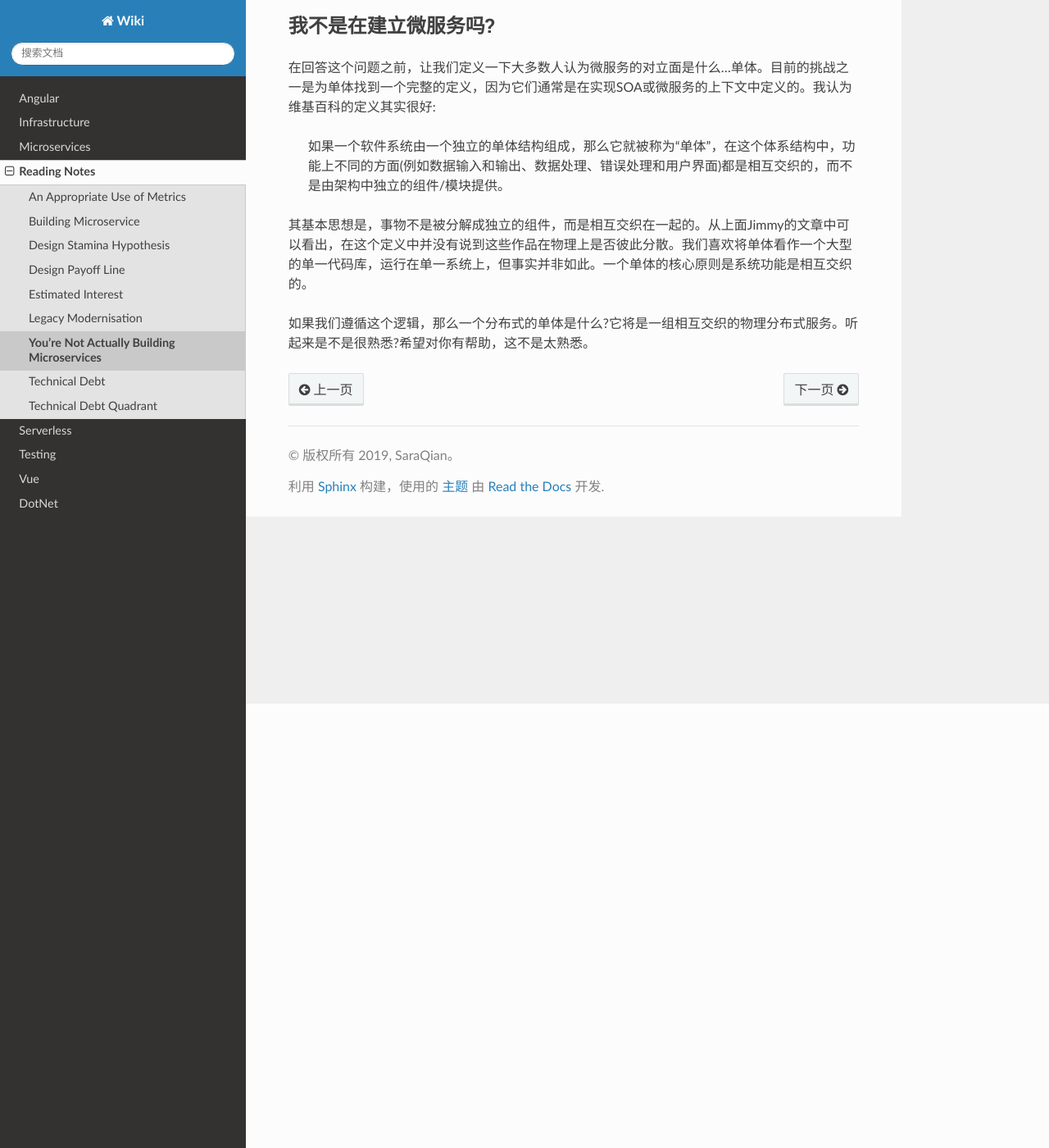
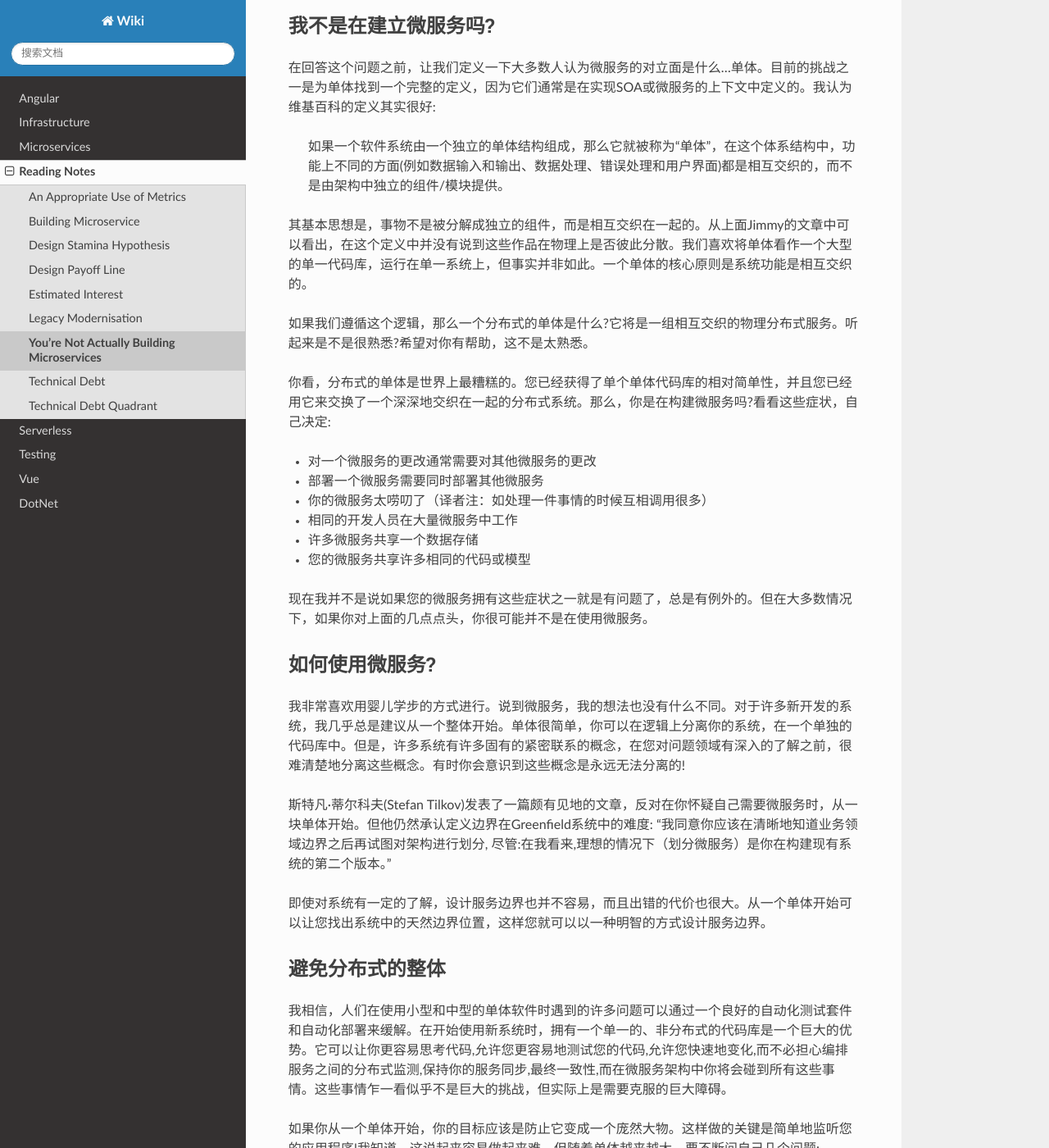
Before and after one commit to abigail830/Sphinx_wiki, a Sphinx documentation site: the page built from source/Reading/Not_Actual_microservices.rst, in a window 1280 px wide and 1400 px high, scrolled down 542 px. Shown: the whole window at 82% size. Built offline with Sphinx 7.4.7 and the Read the Docs theme 2.0.0, drawn with Linux system fonts in a browser that asks for light colours; some of the changed text lies outside the part shown.

Commit message:
Update Not_Actual_microservices.rst

```diff
--- a/source/Reading/Not_Actual_microservices.rst
+++ b/source/Reading/Not_Actual_microservices.rst
@@ -18,3 +18,46 @@ You’re Not Actually Building Microservices
 其基本思想是，事物不是被分解成独立的组件，而是相互交织在一起的。从上面Jimmy的文章中可以看出，在这个定义中并没有说到这些作品在物理上是否彼此分散。我们喜欢将单体看作一个大型的单一代码库，运行在单一系统上，但事实并非如此。一个单体的核心原则是系统功能是相互交织的。
 
 如果我们遵循这个逻辑，那么一个分布式的单体是什么?它将是一组相互交织的物理分布式服务。听起来是不是很熟悉?希望对你有帮助，这不是太熟悉。
+
+你看，分布式的单体是世界上最糟糕的。您已经获得了单个单体代码库的相对简单性，并且您已经用它来交换了一个深深地交织在一起的分布式系统。那么，你是在构建微服务吗?看看这些症状，自己决定:
+
+* 对一个微服务的更改通常需要对其他微服务的更改
+* 部署一个微服务需要同时部署其他微服务
+* 你的微服务太唠叨了（译者注：如处理一件事情的时候互相调用很多）
+* 相同的开发人员在大量微服务中工作
+* 许多微服务共享一个数据存储
+* 您的微服务共享许多相同的代码或模型
+
+现在我并不是说如果您的微服务拥有这些症状之一就是有问题了，总是有例外的。但在大多数情况下，如果你对上面的几点点头，你很可能并不是在使用微服务。
+
+
+如何使用微服务?
+------------------
+
+我非常喜欢用婴儿学步的方式进行。说到微服务，我的想法也没有什么不同。对于许多新开发的系统，我几乎总是建议从一个整体开始。单体很简单，你可以在逻辑上分离你的系统，在一个单独的代码库中。但是，许多系统有许多固有的紧密联系的概念，在您对问题领域有深入的了解之前，很难清楚地分离这些概念。有时你会意识到这些概念是永远无法分离的!
+
+斯特凡·蒂尔科夫(Stefan Tilkov)发表了一篇颇有见地的文章，反对在你怀疑自己需要微服务时，从一块单体开始。但他仍然承认定义边界在Greenfield系统中的难度: “我同意你应该在清晰地知道业务领域边界之后再试图对架构进行划分, 尽管:在我看来,理想的情况下（划分微服务）是你在构建现有系统的第二个版本。”
+
+即使对系统有一定的了解，设计服务边界也并不容易，而且出错的代价也很大。从一个单体开始可以让您找出系统中的天然边界位置，这样您就可以以一种明智的方式设计服务边界。
+
+避免分布式的整体
+------------------
+
+我相信，人们在使用小型和中型的单体软件时遇到的许多问题可以通过一个良好的自动化测试套件和自动化部署来缓解。在开始使用新系统时，拥有一个单一的、非分布式的代码库是一个巨大的优势。它可以让你更容易思考代码,允许您更容易地测试您的代码,允许您快速地变化,而不必担心编排服务之间的分布式监测,保持你的服务同步,最终一致性,而在微服务架构中你将会碰到所有这些事情。这些事情乍一看似乎不是巨大的挑战，但实际上是需要克服的巨大障碍。
+
+如果你从一个单体开始，你的目标应该是防止它变成一个庞然大物。这样做的关键是简单地监听您的应用程序!我知道，这说起来容易做起来难，但随着单体越来越大，要不断问自己几个问题:
+
+* 有什么东西在以不同于系统其他部分的速度伸缩吗?
+* 系统中是否有什么部分感觉是“附加到系统上的”?
+* 有什么部分比系统的其他部分变化得更快的吗?
+* 系统中是否有一部分比其他部分需要更频繁的部署?
+* 系统中是否有一个单独的人或小团队独立操作的部分?
+* 数据存储中是否有一个表子集没有连接到系统的其他部分?
+
+随着系统规模和开发人员数量的增加，您将发现分离服务将变得非常普遍。你听说过像Netflix或Uber这样的公司，它们的生态系统中有数百种微服务。这些公司处于规模的极端。他们有成千上万的开发人员，通常每天部署成千上万次。他们需要大量的细粒度服务，以使其中任何一个变得合理和可管理。但是，他们可能认为的细粒度服务可能是小型公司的中型应用程序。有一点很重要而需要随时留意的，那就是要那些成功部署了大量微服务的系统的规模。
+
+当你往这个极端显著地走下去时，你会开始发现，越来越倾向于拥有少量中等规模的单体，并被一个服务生态系统所包围，这才是更有意义的。当你走到另一个极端的时候，你会发现在整个系统中只有不到5个开发者在工作，坚持一个单一的系统并可能取消一两个服务是非常合理并有巨大优势的。
+
+如果您从这篇文章中得到了什么，我希望微服务是有用的，但不应该总是选择它作为默认的架构。划分服务使一些事情更容易，而另一些事情更困难，所以根据您的系统和组织，希望你可以在开始之前考虑清楚。
+
+总结一下，我把它留给Martin Fowler:“不要考虑微服务，除非你有一个过于复杂的系统，以至于无法作为一个单体来管理。”
```
